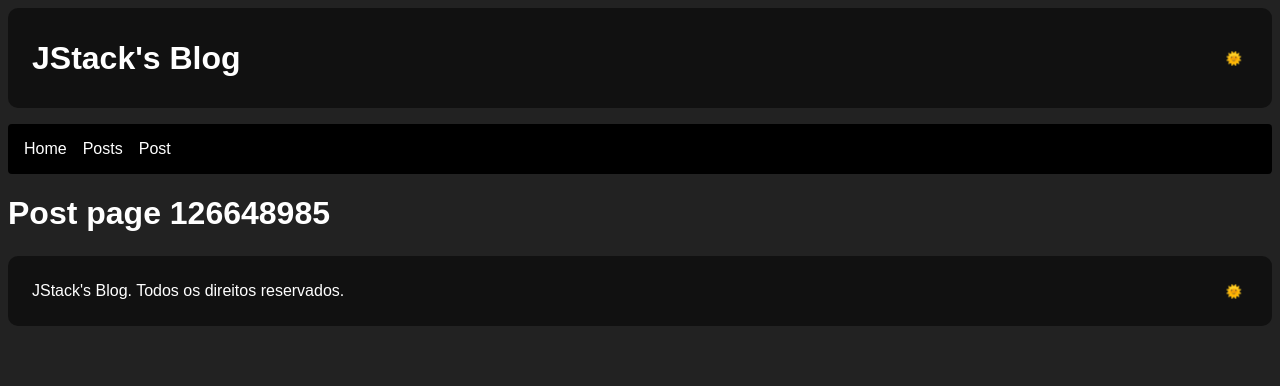
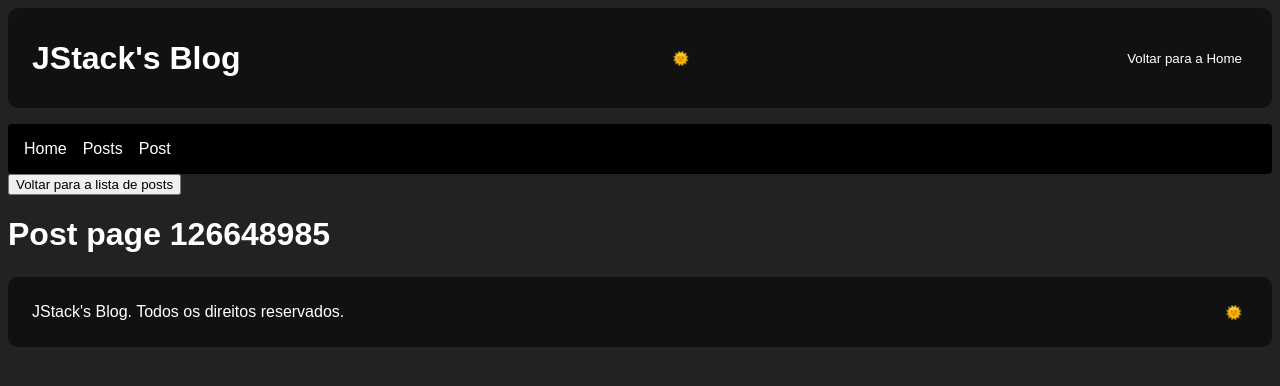
Before and after one commit to Sans-arch/react-fundamentos, a React app: page /posts/126648985 in a window 1280 px wide. Shown: the top 386 px of the page. Built offline with nearby package versions, Linux system fonts and the light colour scheme.

Commit message:
Add programmatic navigation

```diff
--- a/package.json
+++ b/package.json
@@ -9,6 +9,7 @@
   },
   "devDependencies": {
     "@babel/core": "^7.13.14",
+    "@babel/plugin-proposal-class-properties": "^7.18.6",
     "@babel/preset-env": "^7.13.12",
     "@babel/preset-react": "^7.13.13",
     "babel-loader": "^8.2.2",
--- a/src/components/Header/index.js
+++ b/src/components/Header/index.js
@@ -1,11 +1,17 @@
 import React, { useContext } from 'react';
+import { useHistory } from 'react-router-dom';
 
 import { ThemeContext } from '../../contexts/ThemeContext';
-
 import { Container } from './styles';
 
 export default function Header() {
   const { theme, handleToggleTheme } = useContext(ThemeContext);
+  const history = useHistory();
+  console.log(history)
+
+  function handleNavigate() {
+    history.push('/');
+  }
 
   return (
     <Container>
@@ -16,6 +22,9 @@ export default function Header() {
       >
         {theme === 'dark' ? '🌞' : '🌕'}
       </button>
+      <button onClick={handleNavigate} style={{ color: "#fff" }}>
+        Voltar para a Home
+      </button>
     </Container>
   );
 }
--- a/src/pages/Post/index.js
+++ b/src/pages/Post/index.js
@@ -12,16 +12,24 @@ export default class Post extends React.Component {
     // da nossa classe no constructor(), pois o constructor é executado 1 única vez e nunca mais, mesmo que as props ou state sejam alterados
     const { search } = this.props.location;
     this.queryParams = new URLSearchParams(search);
+    this.handleNavigate = this.handleNavigate.bind(this);
+  }
+
+  handleNavigate() {
+    this.props.history.push("/posts");
   }
 
   render() {
     // O React Router Dom lá no componente <Route component{}/> injeta umas
     // propriedades novas na nossa instância
-    console.log(this.props);
     const params = this.props.match.params;
-    console.log(this.queryParams.get('meuQueryParams'))
 
-    return <h1>Post page {params.id}</h1>
+    return (
+      <>
+        <button onClick={this.handleNavigate}>Voltar para a lista de posts</button>
+        <h1>Post page {params.id}</h1>
+      </>
+    );
   }
 }
 
```
Also changed, not shown: .babelrc, 1 other file (tests, documents, lock files or other folders).
